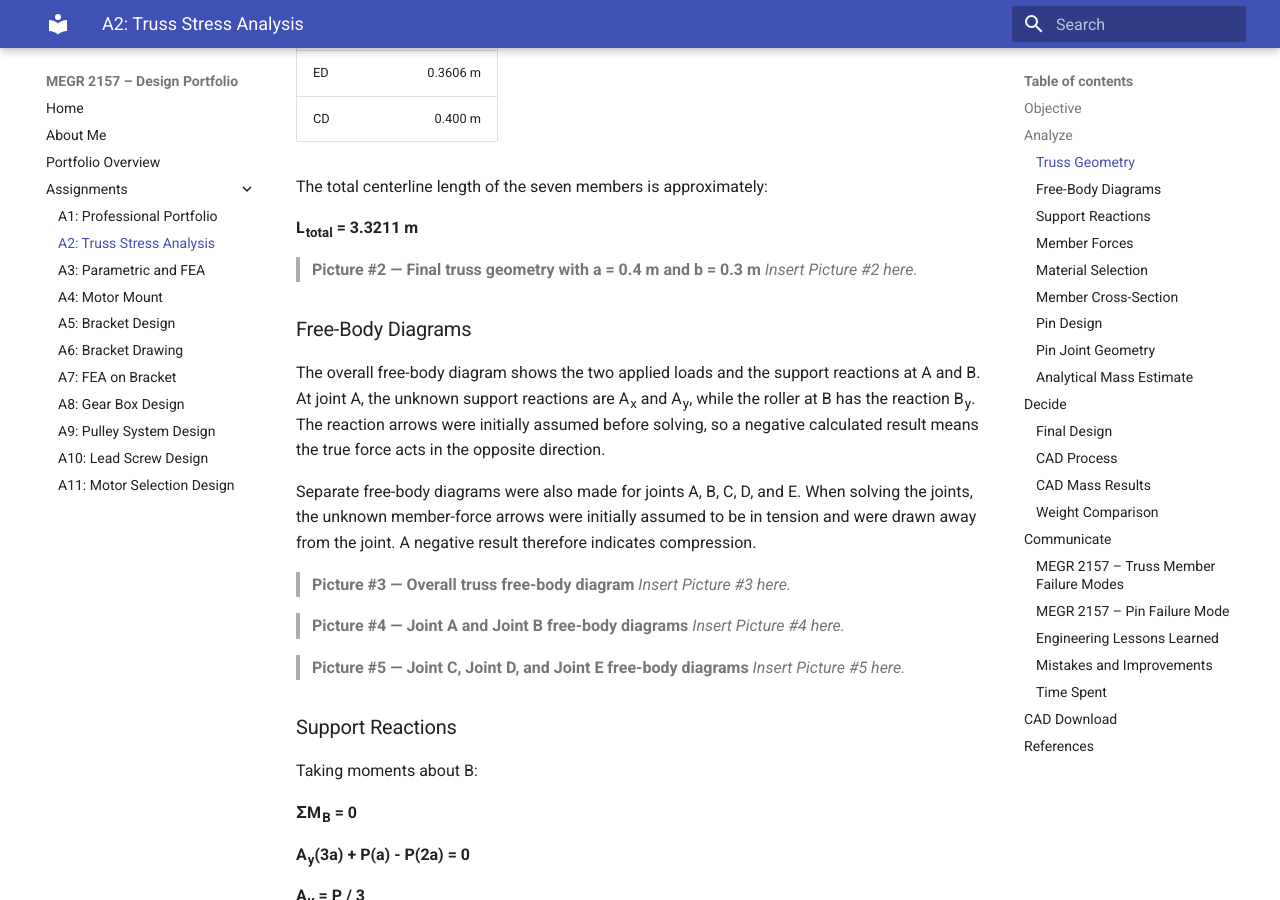
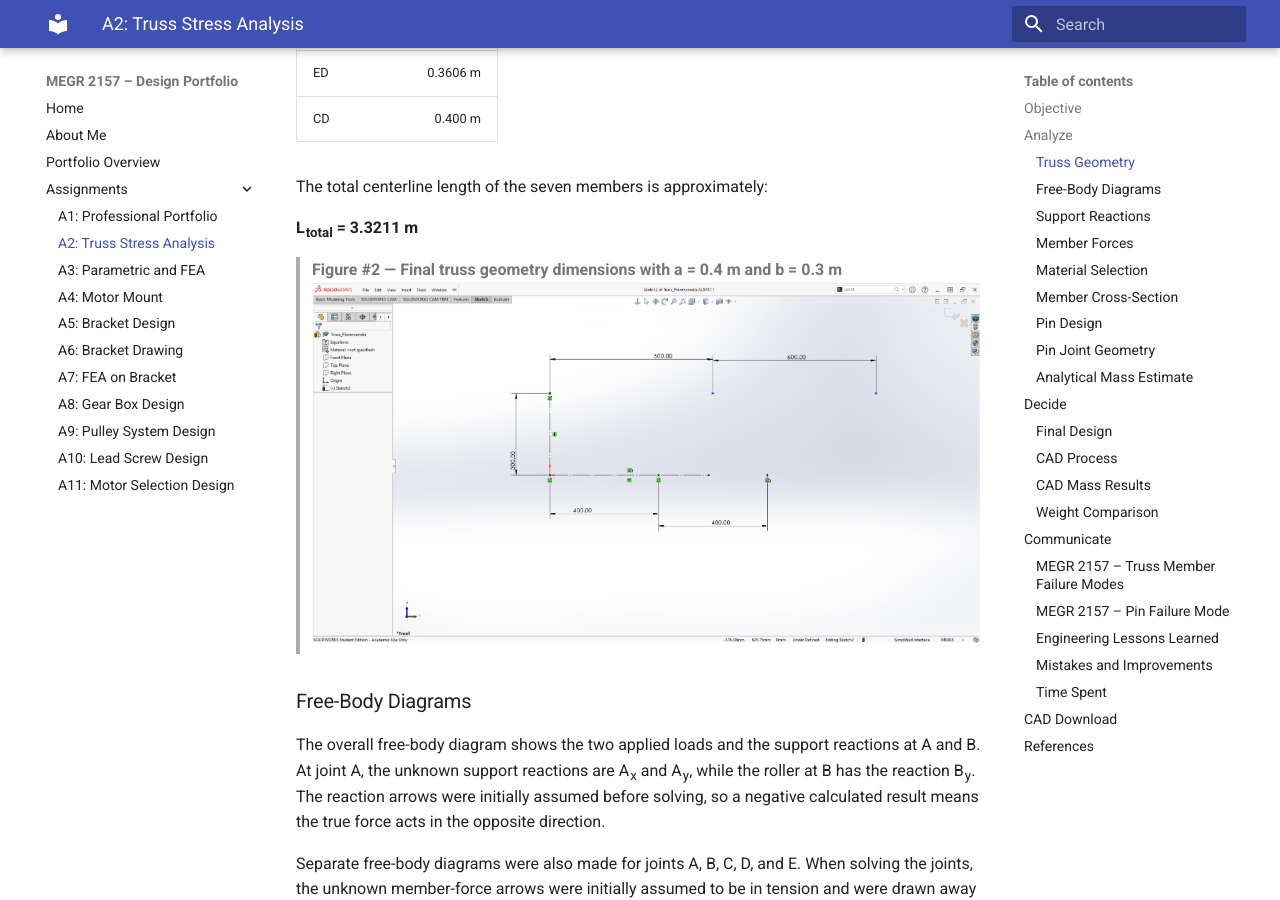
Before and after one commit to AcGallo/Florencondia-MEGR-2157-Portfolio, an MkDocs documentation site: the page built from docs/assignments/A02/index.md, in a window 1280 px wide and 900 px high, scrolled down 1602 px. Built offline with MkDocs 1.6.1 and Material for MkDocs 9.7.7, drawn with Linux system fonts in a browser that asks for light colours.

Commit message:
Update index.md

```diff
--- a/docs/assignments/A02/index.md
+++ b/docs/assignments/A02/index.md
@@ -47,10 +47,8 @@ The total centerline length of the seven members is approximately:
 **L<sub>total</sub> = 3.3211 m**
 
 
-> **Picture #2 — Final truss geometry with a = 0.4 m and b = 0.3 m**
-> *Insert Picture #2 here.*
-<!-- IMAGE #2 GOES HERE. Example: ![Picture #2](../../assets/images/your-image-file.png) -->
-
+> **Figure #2 — Final truss geometry dimensions with a = 0.4 m and b = 0.3 m**
+![Figure #2: Final truss geometry dimensions](../../assets/images/2.png)
 
 ### Free-Body Diagrams
 
```
